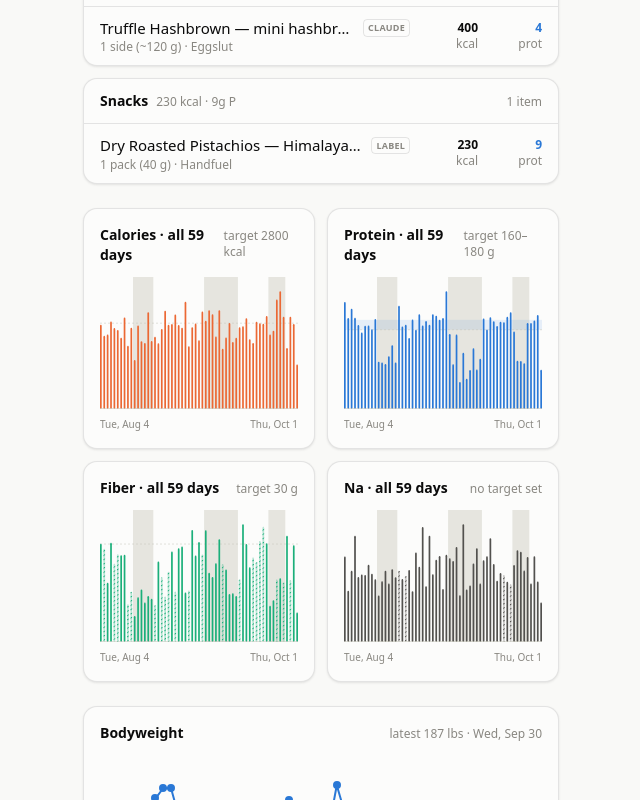
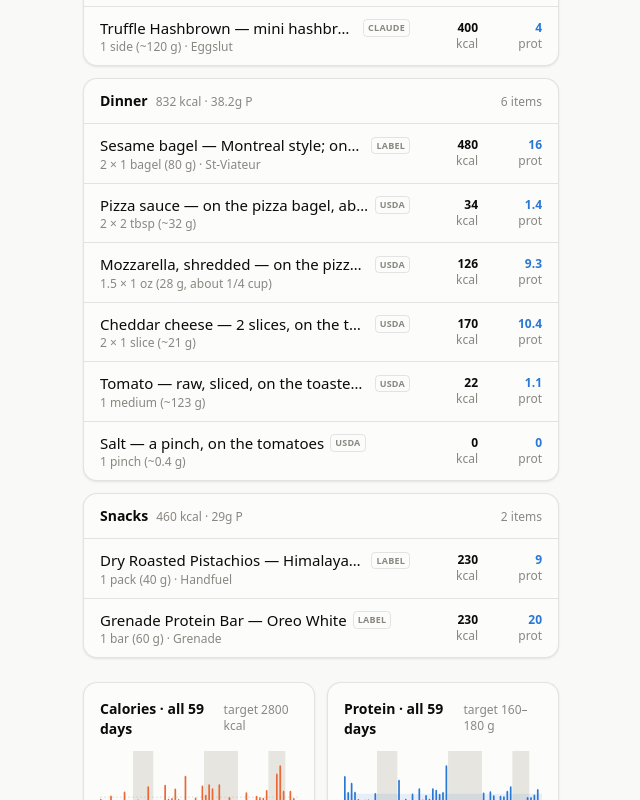
Before and after one commit to soldoutbudokan/Health, a Next.js app: page /Health/ in a window 1280 px wide. Shown: the part 1360-2160 px from the top of the page, without its empty margins (69-709 px from the left). Built offline with nearby package versions, Linux system fonts and the light colour scheme.

Commit message:
Log Oct 1 snack and dinner: Grenade bar, pizza bagel and a tomato-cheddar bagel
Adds USDA staples for pizza sauce, shredded mozzarella, a cheddar slice,
a raw tomato and a pinch of salt. The bagels are assumed to be St-Viateur
sesame from the Montreal trip.

```diff
--- a/src/data/staples.ts
+++ b/src/data/staples.ts
@@ -1441,4 +1441,58 @@ export const STAPLE_FOODS: Food[] = [
     note: "Estimated on Sep 29 with no recipe, taking a peanut butter brownie at about 470 kcal per 100 g and a small 45 g square, since it was described as fairly light. Call it 150–320 kcal depending on the size and how much peanut butter; sodium 60–180 mg.",
     tags: ["brownie", "peanut butter", "chocolate", "square", "homemade", "dessert", "snack"],
   },
+  {
+    id: "staple-pizza-sauce",
+    name: "Pizza sauce",
+    variant: "jarred or canned",
+    source: "usda",
+    per: "2 tbsp (~32 g)",
+    gramsPerServing: 32,
+    macros: { calories: 17, protein: 0.7, carbs: 2.8, fat: 0.4, fiber: 0.6, sugar: 1.2, sodium: 110 },
+    note: "USDA canned ready-to-serve pizza sauce (54 kcal per 100 g) via search summaries on Oct 1, at 2 tablespoons, about what goes on a bagel half. Sodium is 348 mg per 100 g there; jarred brands run 250–450.",
+    tags: ["pizza sauce", "tomato sauce", "sauce", "tomato", "pizza", "pizza bagel"],
+  },
+  {
+    id: "staple-mozzarella-shredded",
+    name: "Mozzarella, shredded",
+    source: "usda",
+    per: "1 oz (28 g, about 1/4 cup)",
+    gramsPerServing: 28,
+    macros: { calories: 84, protein: 6.2, carbs: 0.6, fat: 6.3, fiber: 0, sugar: 0.3, sodium: 176 },
+    note: "USDA whole-milk mozzarella at 1 oz, added Oct 1. Part-skim is about 72 kcal with 6.9 g protein and 4.5 g fat, so this is the higher of the two. Bagged shredded cheese runs 170–200 mg sodium an ounce.",
+    tags: ["mozzarella", "cheese", "shredded cheese", "dairy", "pizza"],
+  },
+  {
+    id: "staple-cheddar-slice",
+    name: "Cheddar cheese",
+    variant: "1 slice",
+    source: "usda",
+    per: "1 slice (~21 g)",
+    gramsPerServing: 21,
+    macros: { calories: 85, protein: 5.2, carbs: 0.3, fat: 7, fiber: 0, sugar: 0.1, sodium: 130 },
+    note: "USDA cheddar (403 kcal per 100 g) at a 21 g deli slice, added Oct 1. A thick hand-cut slice is closer to 28 g, so 1.3 servings. A processed cheese single is lighter, about 60–70 kcal, with more sodium.",
+    tags: ["cheddar", "cheese", "cheese slice", "slice", "dairy", "sandwich"],
+  },
+  {
+    id: "staple-tomato",
+    name: "Tomato",
+    variant: "raw, sliced",
+    source: "usda",
+    per: "1 medium (~123 g)",
+    gramsPerServing: 123,
+    macros: { calories: 22, protein: 1.1, carbs: 4.8, fat: 0.2, fiber: 1.5, sugar: 3.2, sodium: 6 },
+    note: "USDA raw tomato at one medium tomato, added Oct 1. The Atwater sum is 25, a few kcal over, because USDA counts tomato carbs with a lower factor. Any salt on top is its own row.",
+    tags: ["tomato", "tomatoes", "vegetable", "raw", "sandwich", "salad"],
+  },
+  {
+    id: "staple-salt-pinch",
+    name: "Salt",
+    variant: "a pinch",
+    source: "usda",
+    per: "1 pinch (~0.4 g)",
+    gramsPerServing: 0.4,
+    macros: { calories: 0, protein: 0, carbs: 0, fat: 0, fiber: 0, sugar: 0, sodium: 150 },
+    note: "Table salt is 39% sodium, so a pinch of 0.3–0.5 g is 120–200 mg; added Oct 1. Kosher salt has bigger crystals, so a pinch of it carries less.",
+    tags: ["salt", "pinch", "sea salt", "seasoning", "sodium"],
+  },
 ];
```
Also changed, not shown: data/log.csv.
